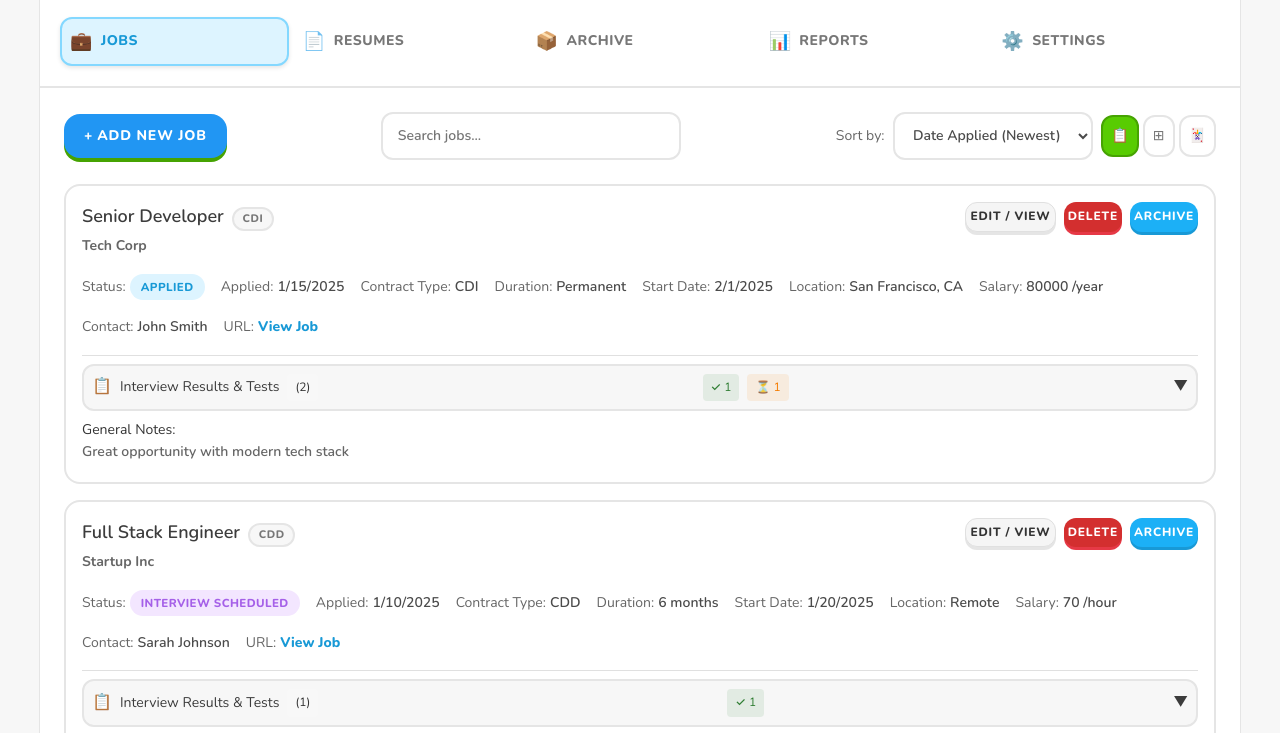
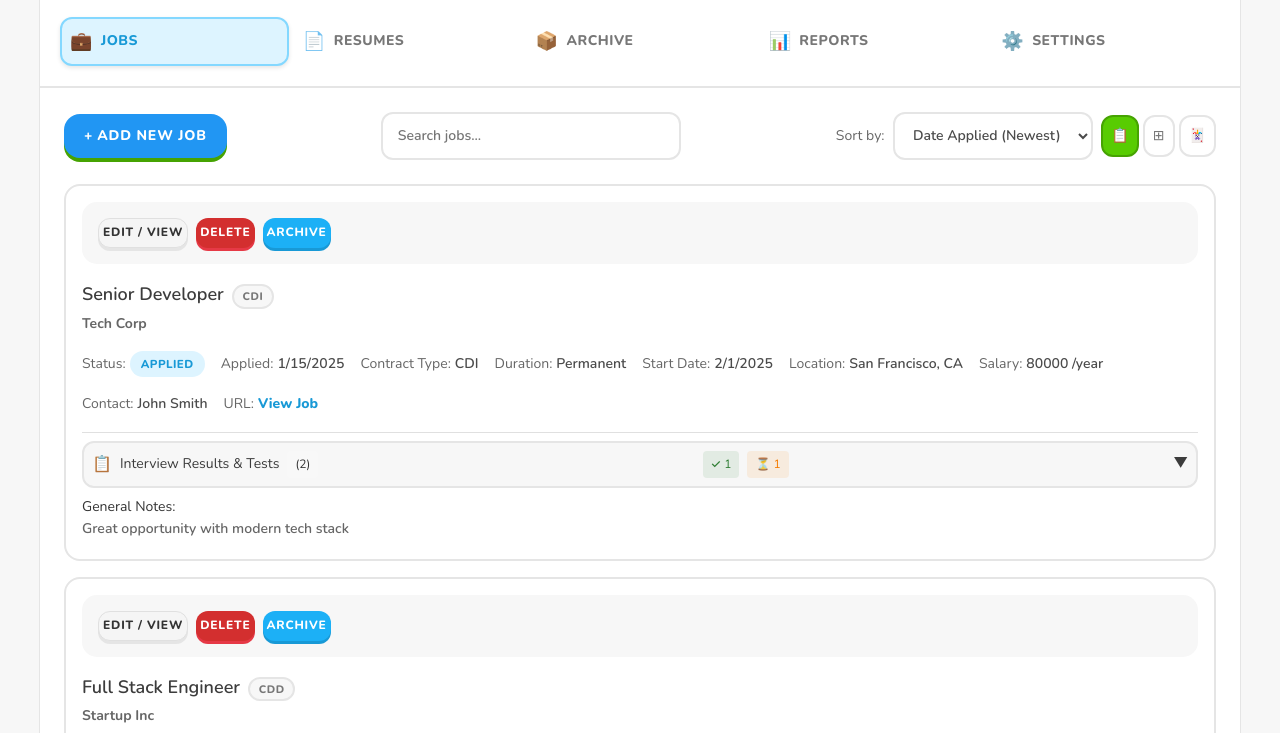
Before and after one commit to somamoradi/job-tracker-app, a website with bundled scripts: page index.html in a window 1280 px wide. Shown: the part 48-781 px from the top of the page. Built offline with nearby package versions, Linux system fonts and the light colour scheme.

Commit message:
adj. styles

```diff
--- a/assets/js/app.js
+++ b/assets/js/app.js
@@ -1593,7 +1593,7 @@ class JobTracker {
         return `
             <div class="job-card" data-job-id="${job.id}">
                 <div class="job-header">
-                    <div>
+                    <div class="job-header-content">
                         <div class="job-title">${this.escapeHtml(job.positionTitle)}${contractBadge}</div>
                         <div class="job-company">${this.escapeHtml(job.companyName)}</div>
                     </div>
--- a/assets/styles/sass/_components.scss
+++ b/assets/styles/sass/_components.scss
@@ -294,8 +294,10 @@
 .job-header {
     display: flex;
     justify-content: space-between;
-    align-items: flex-start;
     margin-bottom: $spacing-sm;
+    flex-wrap: wrap;
+    flex-direction: column-reverse;
+    gap: 1em;
 }
 
 .job-title {
@@ -314,6 +316,11 @@
 .job-actions {
     display: flex;
     gap: $spacing-sm;
+    display: flex;
+    gap: 0.5rem;
+    background: var(--duo-bg-soft);
+    padding: 1em;
+    border-radius: 15px;
 
     .btn {
         padding: $spacing-xs;
```
Also changed, not shown: assets/styles/styles.css, 1 other file.
